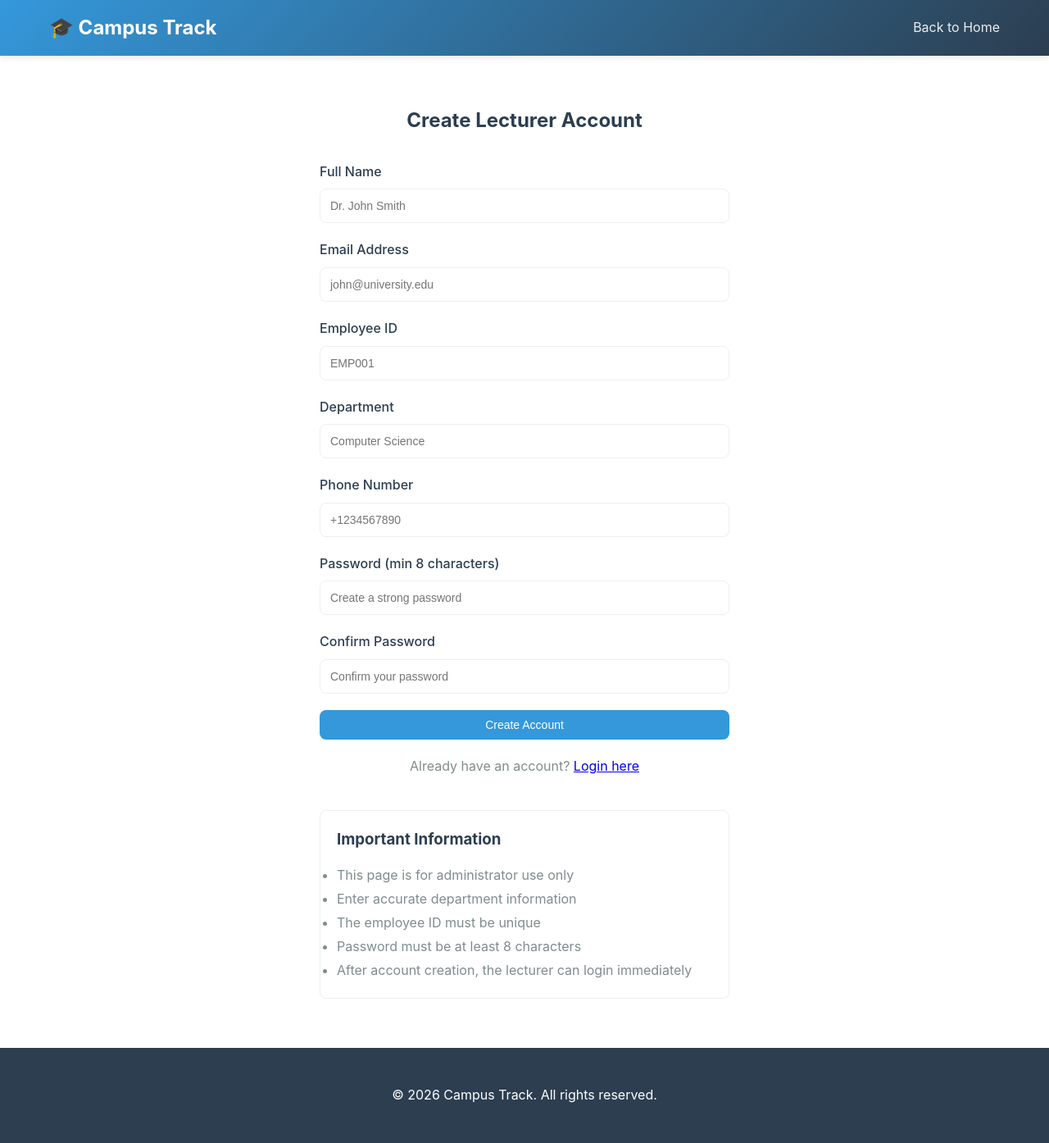
After one commit to EvansAnguah/campus_track, a PHP site: page /create_lecturer.php in a window 1280 px wide. The commit adds this page. Shown: the whole page at 82% size. Run offline with PHP 8.4, Linux system fonts and the light colour scheme.

Commit message:
Fix authentication and add lecturer creation feature
- Fixed API error handling to properly catch and display error messages
- Added lecturer registration page (create_lecturer.php)
- Added createLecturer method to Auth.php class
- Added create-lecturer endpoint to api_auth.php
- Improved login/registration response handling in main.js
- Added Create Lecturer button to navigation
- Better error messages and user feedback for authentication flows
- Proper null-checking for API responses

```diff
--- a/assets/js/main.js
+++ b/assets/js/main.js
@@ -108,7 +108,7 @@ function loginStudent() {
 
     apiCall('auth.php?action=login', data)
         .then(response => {
-            if (response.success) {
+            if (response && response.success) {
                 // Store session
                 localStorage.setItem(STORAGE_KEY, JSON.stringify({
                     user: response.user,
@@ -119,11 +119,12 @@ function loginStudent() {
                 closeLoginModal();
                 redirectToDashboard();
             } else {
-                showAlert(response.message, 'error');
+                showAlert(response?.message || 'Login failed. Please try again.', 'error');
             }
         })
         .catch(error => {
-            showAlert('Login failed. Please try again.', 'error');
+            showAlert(error?.message || 'Login failed. Please try again.', 'error');
+            console.error('Login Error:', error);
         });
 }
 
@@ -144,7 +145,7 @@ function loginLecturer() {
 
     apiCall('auth.php?action=login', data)
         .then(response => {
-            if (response.success) {
+            if (response && response.success) {
                 localStorage.setItem(STORAGE_KEY, JSON.stringify({
                     user: response.user,
                     token: response.user.token
@@ -154,11 +155,12 @@ function loginLecturer() {
                 closeLoginModal();
                 redirectToDashboard();
             } else {
-                showAlert(response.message, 'error');
+                showAlert(response?.message || 'Login failed. Please try again.', 'error');
             }
         })
         .catch(error => {
-            showAlert('Login failed. Please try again.', 'error');
+            showAlert(error?.message || 'Login failed. Please try again.', 'error');
+            console.error('Login Error:', error);
         });
 }
 
@@ -217,15 +219,16 @@ function registerStudent() {
 
     apiCall('auth.php?action=register', data)
         .then(response => {
-            if (response.success) {
+            if (response && response.success) {
                 showAlert('Registration successful! Please login.', 'success');
                 setTimeout(() => showLoginModal('student'), 1500);
             } else {
-                showAlert(response.message, 'error');
+                showAlert(response?.message || 'Registration failed. Please try again.', 'error');
             }
         })
         .catch(error => {
-            showAlert('Registration failed. Please try again.', 'error');
+            showAlert(error?.message || 'Registration failed. Please try again.', 'error');
+            console.error('Registration Error:', error);
         });
 }
 
@@ -273,10 +276,16 @@ function apiCall(endpoint, data = {}) {
         body: JSON.stringify(data)
     })
     .then(response => {
-        if (!response.ok) {
-            throw new Error('Network response was not ok');
-        }
-        return response.json();
+        return response.json().then(json => {
+            if (!response.ok) {
+                throw new Error(json.message || 'Network response was not ok');
+            }
+            return json;
+        });
+    })
+    .catch(error => {
+        console.error('API Error:', error);
+        throw error;
     });
 }
 
--- /dev/null
+++ b/create_lecturer.php
@@ -0,0 +1,166 @@
+<!DOCTYPE html>
+<html lang="en">
+<head>
+    <meta charset="UTF-8">
+    <meta name="viewport" content="width=device-width, initial-scale=1.0">
+    <title>Create Lecturer Account - Campus Track</title>
+    <link rel="stylesheet" href="assets/css/style.css">
+</head>
+<body>
+    <nav class="navbar">
+        <div class="navbar-content">
+            <div class="logo">
+                <h1>🎓 Campus Track</h1>
+            </div>
+            <div class="nav-links">
+                <a href="index.php" class="nav-link">Back to Home</a>
+            </div>
+        </div>
+    </nav>
+
+    <div class="container" style="padding: 60px 20px;">
+        <div style="max-width: 500px; margin: 0 auto;">
+            <h2 style="text-align: center; margin-bottom: 30px;">Create Lecturer Account</h2>
+
+            <div id="alertsContainer" style="margin-bottom: 20px;"></div>
+
+            <div class="form-card">
+                <form id="lecturerForm">
+                    <div class="form-group">
+                        <label>Full Name</label>
+                        <input type="text" id="lecturerFullName" placeholder="Dr. John Smith" required>
+                    </div>
+
+                    <div class="form-group">
+                        <label>Email Address</label>
+                        <input type="email" id="lecturerEmail" placeholder="john@university.edu" required>
+                    </div>
+
+                    <div class="form-group">
+                        <label>Employee ID</label>
+                        <input type="text" id="employeeId" placeholder="EMP001" required>
+                    </div>
+
+                    <div class="form-group">
+                        <label>Department</label>
+                        <input type="text" id="department" placeholder="Computer Science" required>
+                    </div>
+
+                    <div class="form-group">
+                        <label>Phone Number</label>
+                        <input type="tel" id="phone" placeholder="+1234567890">
+                    </div>
+
+                    <div class="form-group">
+                        <label>Password (min 8 characters)</label>
+                        <input type="password" id="lecturerPassword" placeholder="Create a strong password" required>
+                    </div>
+
+                    <div class="form-group">
+                        <label>Confirm Password</label>
+                        <input type="password" id="lecturerPasswordConfirm" placeholder="Confirm your password" required>
+                    </div>
+
+                    <button type="button" class="btn btn-primary btn-block" onclick="createLecturerAccount()">
+                        Create Account
+                    </button>
+
+                    <p style="text-align: center; margin-top: 20px; color: #7f8c8d;">
+                        Already have an account? <a href="index.php">Login here</a>
+                    </p>
+                </form>
+            </div>
+
+            <div class="about" style="margin-top: 40px; background: white; padding: 20px; border: 1px solid var(--border-color); border-radius: 8px;">
+                <h3 style="color: var(--secondary-color); margin-bottom: 15px;">Important Information</h3>
+                <ul style="color: var(--text-secondary); line-height: 1.8;">
+                    <li>This page is for administrator use only</li>
+                    <li>Enter accurate department information</li>
+                    <li>The employee ID must be unique</li>
+                    <li>Password must be at least 8 characters</li>
+                    <li>After account creation, the lecturer can login immediately</li>
+                </ul>
+            </div>
+        </div>
+    </div>
+
+    <footer class="footer">
+        <p>&copy; 2026 Campus Track. All rights reserved.</p>
+    </footer>
+
+    <script src="assets/js/main.js"></script>
+    <script>
+        function showAlert(message, type = 'info') {
+            const alertDiv = document.createElement('div');
+            alertDiv.className = `alert alert-${type}`;
+            alertDiv.textContent = message;
+
+            let container = document.getElementById('alertsContainer');
+            if (!container) {
+                container = document.createElement('div');
+                container.id = 'alertsContainer';
+                document.body.insertBefore(container, document.body.firstChild);
+            }
+
+            container.appendChild(alertDiv);
+
+            setTimeout(() => {
+                alertDiv.remove();
+            }, 5000);
+        }
+
+        function createLecturerAccount() {
+            const fullName = document.getElementById('lecturerFullName').value;
+            const email = document.getElementById('lecturerEmail').value;
+            const employeeId = document.getElementById('employeeId').value;
+            const department = document.getElementById('department').value;
+            const phone = document.getElementById('phone').value;
+            const password = document.getElementById('lecturerPassword').value;
+            const passwordConfirm = document.getElementById('lecturerPasswordConfirm').value;
+
+            // Validate
+            if (!fullName || !email || !employeeId || !department || !password || !passwordConfirm) {
+                showAlert('Please fill in all required fields', 'error');
+                return;
+            }
+
+            if (password !== passwordConfirm) {
+                showAlert('Passwords do not match', 'error');
+                return;
+            }
+
+            if (password.length < 8) {
+                showAlert('Password must be at least 8 characters', 'error');
+                return;
+            }
+
+            const data = {
+                fullName: fullName,
+                email: email,
+                employeeId: employeeId,
+                department: department,
+                phone: phone,
+                password: password,
+                passwordConfirm: passwordConfirm
+            };
+
+            apiCall('auth.php?action=create-lecturer', data)
+                .then(response => {
+                    if (response.success) {
+                        showAlert('Lecturer account created successfully! They can now login.', 'success');
+                        document.getElementById('lecturerForm').reset();
+                        setTimeout(() => {
+                            window.location.href = 'index.php';
+                        }, 2000);
+                    } else {
+                        showAlert(response.message || 'Failed to create lecturer account', 'error');
+                    }
+                })
+                .catch(error => {
+                    showAlert(error.message || 'Error creating lecturer account', 'error');
+                    console.error('Error:', error);
+                });
+        }
+    </script>
+</body>
+</html>
--- a/index.php
+++ b/index.php
@@ -20,6 +20,7 @@
                     <div class="nav-buttons">
                         <button class="btn btn-secondary" onclick="showLoginModal('student')">Student Login</button>
                         <button class="btn btn-primary" onclick="showLoginModal('lecturer')">Lecturer Login</button>
+                        <a href="create_lecturer.php" class="btn btn-secondary" style="text-decoration: none; padding: 10px 20px; display: inline-block;">Create Lecturer</a>
                     </div>
                 </div>
             </div>
```
Also changed, not shown: Auth.php (+81 -0 lines), api_auth.php (+39 -0 lines).
